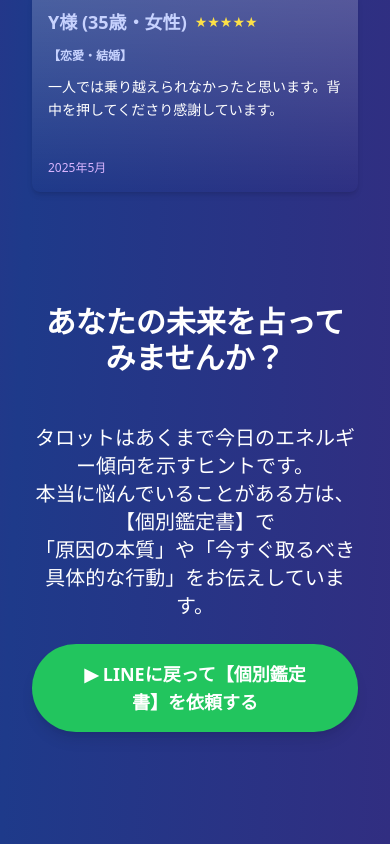
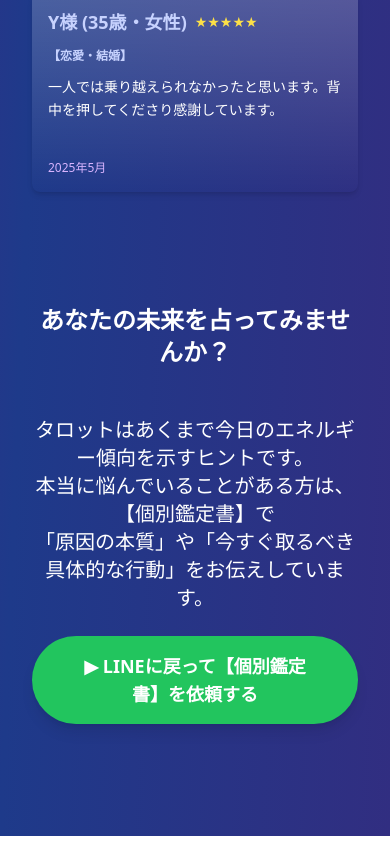
Before and after one commit to hitoshiikegaya/tarot-lp-new-project, a React (Create React App) app: page / in a window 390 px wide. Shown: the part 8700-9544 px from the top of the page. Built offline with nearby package versions, Linux system fonts and the light colour scheme.

Commit message:
Adjust font size for responsive H2 heading

```diff
--- a/src/App.js
+++ b/src/App.js
@@ -239,9 +239,11 @@ const TarotShuffleUI = () => {
       {/* 誘導メッセージとLINEボタン (重複しますが、あえてもう一度置いてLPのCTAを強化しています) */}
       <div className="mt-20 pb-20 text-center max-w-2xl">
         <div className="flex justify-center">
-         <h2 className="text-3xl md:text-5xl font-bold text-white mb-6 text-wrap">
-  あなたの未来を占ってみませんか？
-</h2>
+         <div className="flex justify-center"> {/* 親のdivにflex justify-centerがあることを確認 */}
+  <h2 className="text-2xl md:text-4xl font-bold text-white mb-6"> {/* whitespace-nowrapは削除 */}
+    あなたの未来を占ってみませんか？
+  </h2>
+</div>
         </div> {/* <-- この閉じタグが抜けていました！ */}
         <p className="text-white text-xl mb-6 mt-6">
           タロットはあくまで今日のエネルギー傾向を示すヒントです。
```
